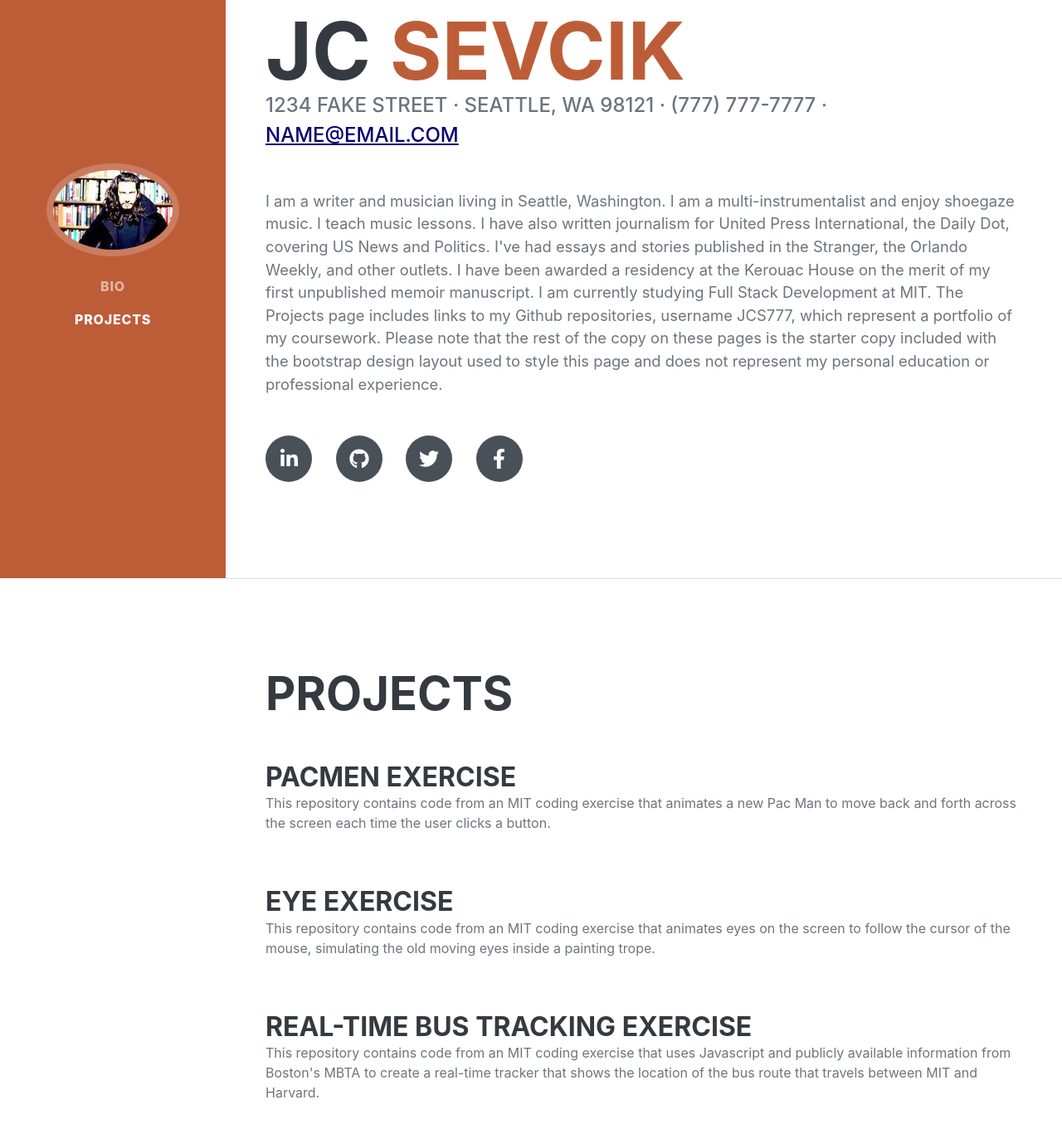
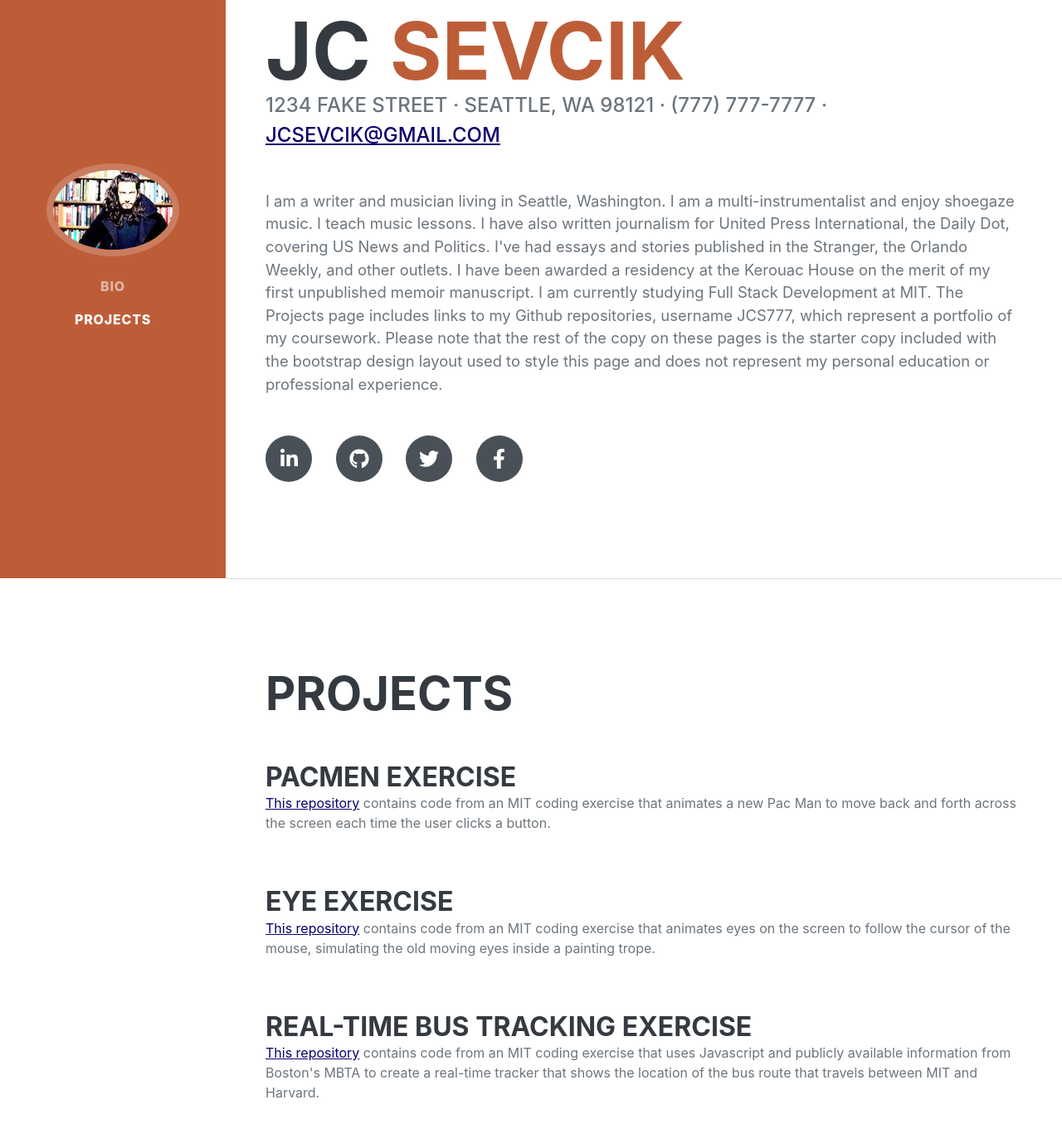
Before and after one commit to JCS777/JCS777.github.io, a plain HTML site: page index.html in a window 1280 px wide. Shown: the part 103-1464 px from the top of the page at 83% size. Drawn offline with nearby package versions, Linux system fonts and the light colour scheme; a web font is replaced by a local one.

Commit message:
Update index.html

```diff
--- a/index.html
+++ b/index.html
@@ -41,7 +41,7 @@
                     </h1>
                     <div class="subheading mb-5">
                         1234 Fake Street · Seattle, WA 98121 · (777) 777-7777 ·
-                        <a href="mailto:name@email.com">name@email.com</a>
+                        <a href="mailto:name@email.com">jcsevcik@gmail.com</a>
                     </div>
                     <p class="lead mb-5">I am a writer and musician living in Seattle, Washington. I am a multi-instrumentalist and enjoy shoegaze music. I teach music lessons. I have also written journalism for United Press International, the Daily Dot, covering US News and Politics. I've had essays and stories published in the Stranger, the Orlando Weekly, and other outlets. I have been awarded a residency at the Kerouac House on the merit of my first unpublished memoir manuscript. I am currently studying Full Stack Development at MIT. The Projects page includes links to my Github repositories, username JCS777, which represent a portfolio of my coursework. Please note that the rest of the copy on these pages is the starter copy included with the bootstrap design layout used to style this page and does not represent my personal education or professional experience.</p>
                     <div class="social-icons">
@@ -60,19 +60,19 @@
                     <div class="d-flex flex-column flex-md-row justify-content-between mb-5">
                         <div class="flex-grow-1">
                             <h3 class="mb-0">PacMen Exercise</h3>
-                            <p>This repository contains code from an MIT coding exercise that animates a new Pac Man to move back and forth across the screen each time the user clicks a button.</p>
+                            <p><a href="https://github.com/JCS777/PacMen-Exercise">This repository</a> contains code from an MIT coding exercise that animates a new Pac Man to move back and forth across the screen each time the user clicks a button.</p>
                         </div>
                     </div>
                     <div class="d-flex flex-column flex-md-row justify-content-between mb-5">
                         <div class="flex-grow-1">
                             <h3 class="mb-0">Eye Exercise</h3>
-                            <p>This repository contains code from an MIT coding exercise that animates eyes on the screen to follow the cursor of the mouse, simulating the old moving eyes inside a painting trope.</p>
+                            <p><a href="https://github.com/JCS777/Eye-Exercise">This repository</a> contains code from an MIT coding exercise that animates eyes on the screen to follow the cursor of the mouse, simulating the old moving eyes inside a painting trope.</p>
                         </div>
                     </div>
                     <div class="d-flex flex-column flex-md-row justify-content-between mb-5">
                         <div class="flex-grow-1">
                             <h3 class="mb-0">Real-Time Bus Tracking Exercise</h3>
-                            <p>This repository contains code from an MIT coding exercise that uses Javascript and publicly available information from Boston's MBTA to create a real-time tracker that shows the location of the bus route that travels between MIT and Harvard.</p>
+                            <p><a href="https://github.com/JCS777/Real-Time-Bus-Tracking">This repository</a> contains code from an MIT coding exercise that uses Javascript and publicly available information from Boston's MBTA to create a real-time tracker that shows the location of the bus route that travels between MIT and Harvard.</p>
                         </div>
                     </div>
             </section>
```
